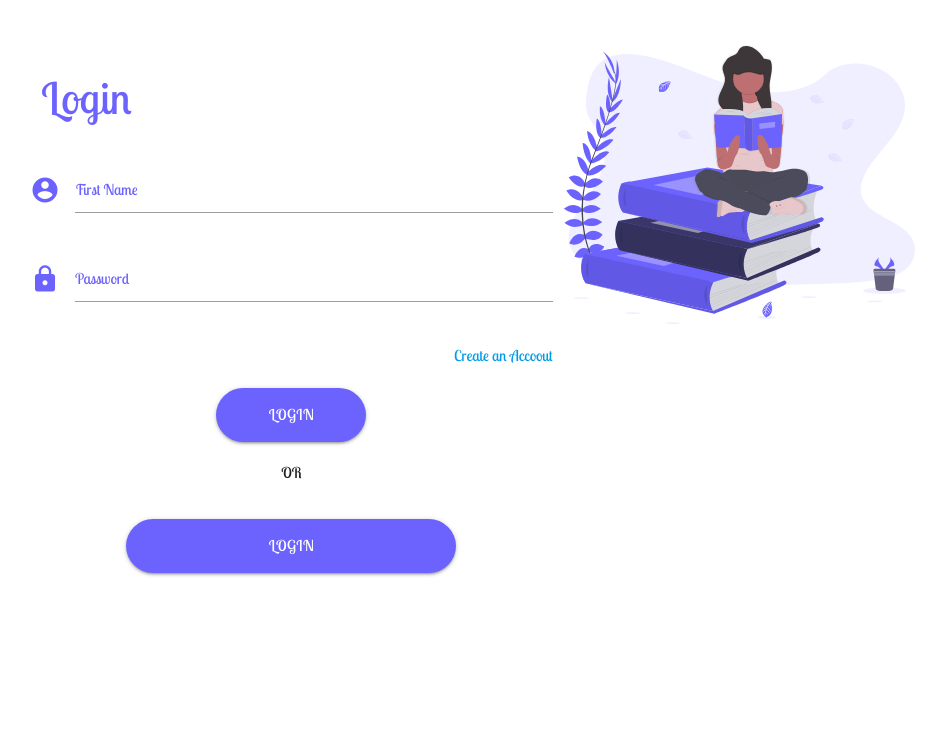
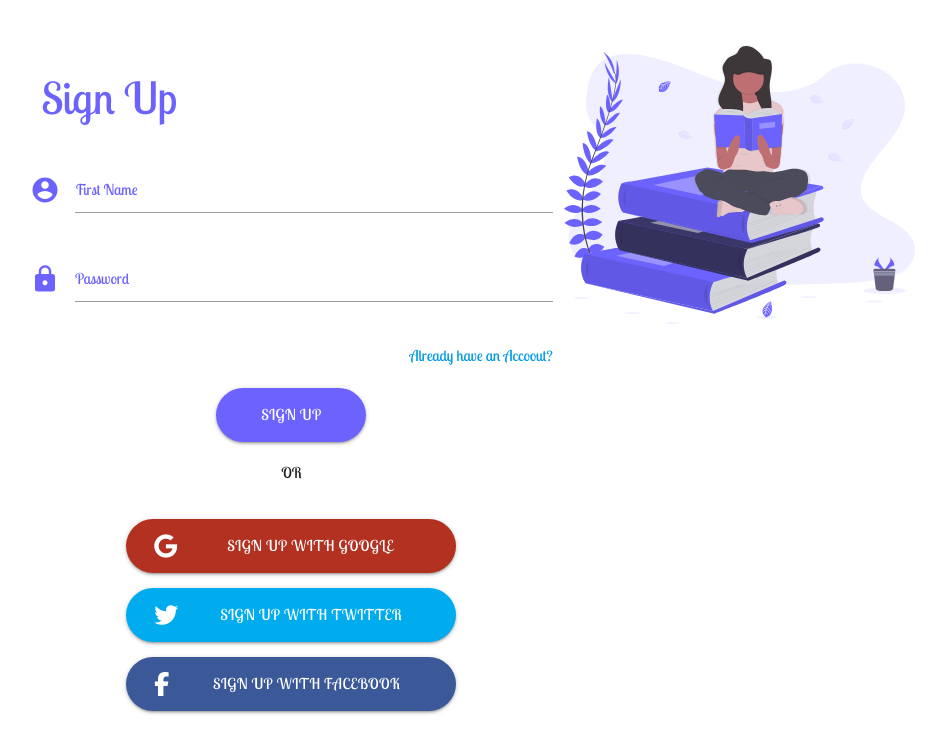
Before and after one commit to KROM-TECH/questions, a plain HTML site: page sign up.html in a window 1280 px wide. Shown: the whole page, without its empty margins (162-1108 px from the left). Drawn offline with Linux system fonts and the light colour scheme.

Commit message:
adjustments

```diff
--- a/sign up.html
+++ b/sign up.html
@@ -17,7 +17,7 @@
   <div class="container white" style="margin-top: 3rem; margin-bottom: 3rem; border-radius: 3rem;">
     <div class="row">
       <div class="col l7 s12 ">
-        <h3 class="pur-text">Login</h3>
+        <h3 class="pur-text">Sign Up</h3>
         <form style="margin-top: 3rem;">
           <div class="row">
             <div class="input-field ">
@@ -36,11 +36,11 @@
           </div>
 
           <div class="row ">
-            <a href="#" class="right">Create an Accoout</a>
+            <a href="./login.html" class="right">Already have an Accoout?</a>
           </div>
 
           <div class="row center">
-            <a class="waves-effect waves-light btn btn-large pur" style="border-radius: 5rem; width: 10rem;">login</a>
+            <a class="waves-effect waves-light btn btn-large pur" style="border-radius: 5rem; width: 10rem;">Sign Up</a>
           </div>
 
         </form>
@@ -48,8 +48,16 @@
           <p>OR</p>
         </div>
 
+
         <div class="row center">
-          <a class="waves-effect waves-light btn btn-large pur" style="border-radius: 5rem; width: 22rem;">login</a>
+          <a style="width: 15rem; margin-bottom: 1rem; background-color: #b23121; border-radius: 5rem; width: 22rem;"
+            class="waves-effect waves-light btn btn-large"><i class="fa fa-google left"></i>Sign Up with Google</a> <br>
+
+          <a style="width: 15rem; margin-bottom: 1rem; background-color: #00acee; border-radius: 5rem; width: 22rem;"
+            class="waves-effect waves-light btn btn-large"><i class="fa fa-twitter left"></i>Sign Up with Twitter</a> <br>
+
+          <a style=" width: 15rem;  margin-bottom: 1rem;  background-color: #3b5998; border-radius: 5rem; width: 22rem; "
+            class="waves-effect waves-light btn btn-large"><i class="fa fa-facebook left"></i>Sign Up with Facebook</a>
         </div>
 
       </div>
@@ -62,15 +70,10 @@
 
 
 
-  <!-- <footer class="page-footer">
-    <div class="container row">
-      <div class="bo col s6">6-columns (one-half)</div>
-      <div class="bo col s6">6-columns (one-half)</div>
-    </div>
-  </footer> -->
 
 
   <!--JavaScript at end of body for optimized loading-->
+  <script src="https://use.fontawesome.com/7672e5925f.js"></script>
   <script type="text/javascript" src="js/materialize.min.js"></script>
   <script>  M.AutoInit();</script>
 </body>
```
Also changed, not shown: login.html (+12 -12 lines).
